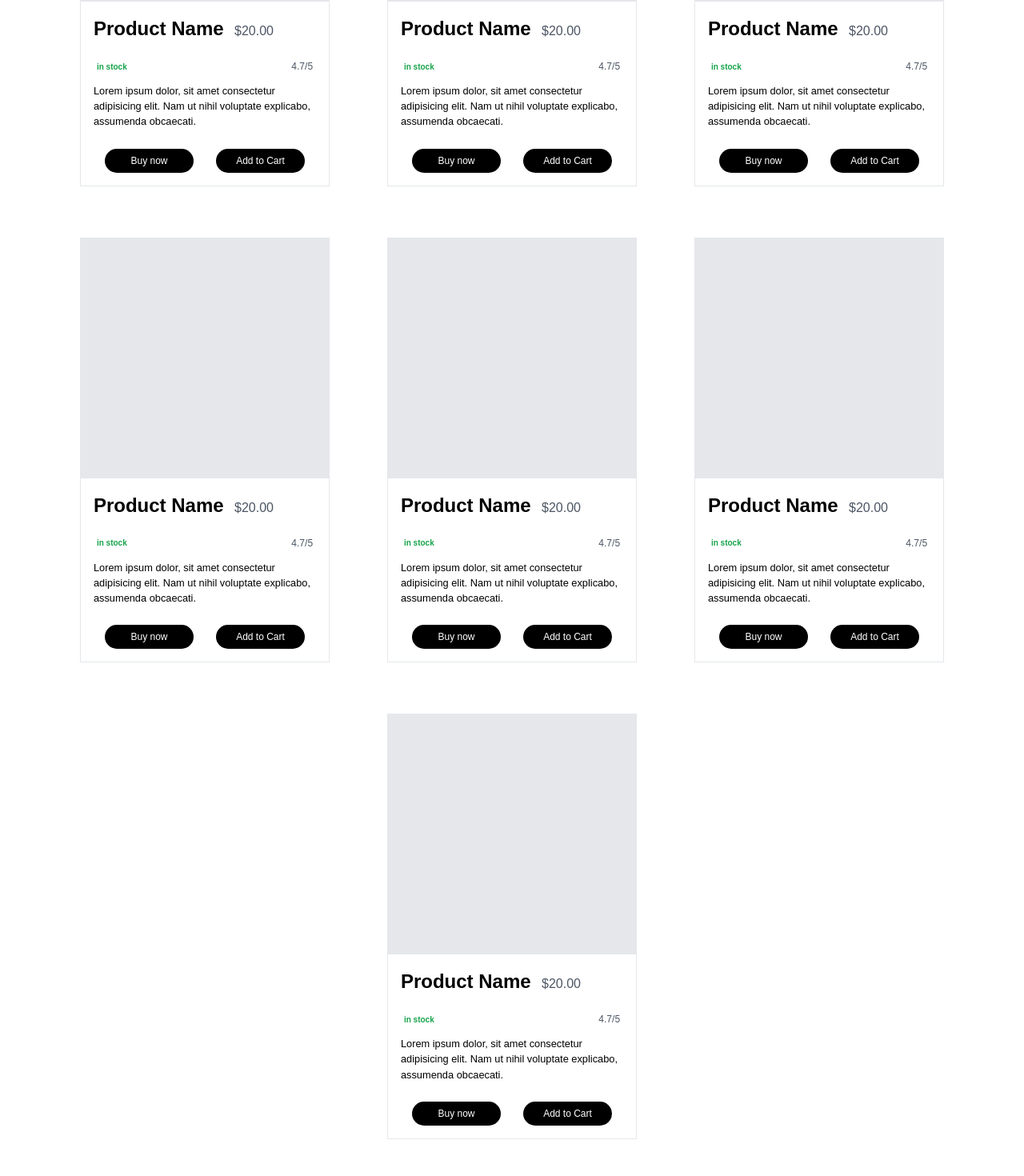
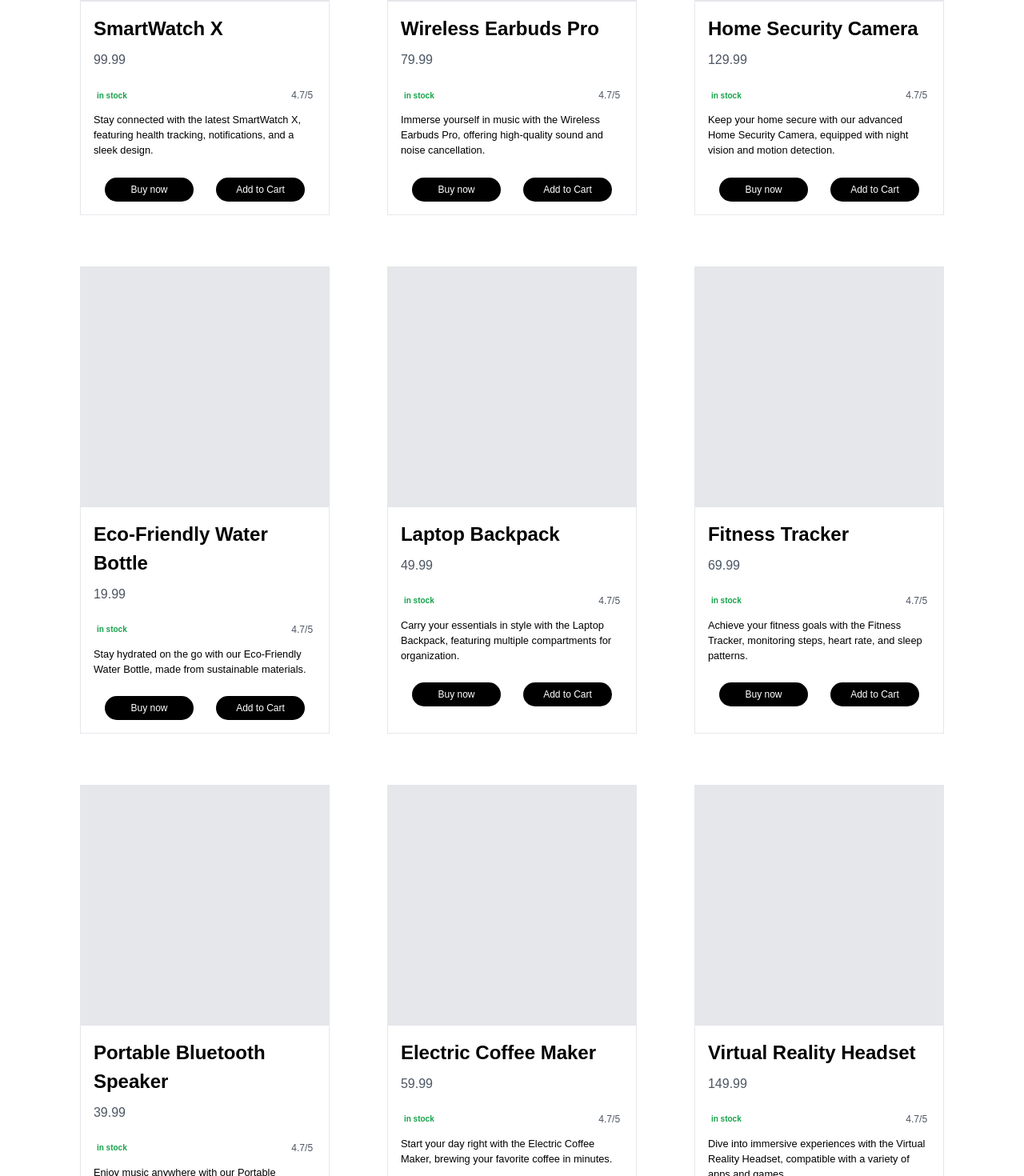
Before and after one commit to showyourbuilds/showyourbuilds, a Next.js app in the folder frontend/: page / in a window 1280 px wide. Shown: the part 451-1921 px from the top of the page at 80% size. Built offline with nearby package versions, Linux system fonts and the light colour scheme.

Commit message:
dummy data added and redux setup changes

```diff
--- a/frontend/app/page.tsx
+++ b/frontend/app/page.tsx
@@ -1,31 +1,30 @@
-"use client";
-import Navbar from "@/components/navbar/page";
 import React from "react";
+import data from '../public/dummyproducts.json';
+
 export default async function Home() {
-	const arr = [1,2,3,4,5,6,7];
 	return (
 		<>
-			<Navbar />
 			<input
 				type="text"
 				className="flex md:hidden my-8 w-[80%] mx-auto py-3 px-8 outline-none rounded-[50px] bg-gray-200"
 				placeholder="Search.."
 			/>
-			<div className="flex w-[90%] mx-auto flex-wrap md:justify-around justify-center mt-4">
-				{arr.map((tem) => {
+
+			<div className="flex w-[90%] mx-auto flex-wrap justify-center mt-4">
+				{data.map((item) => {
 					return(
-						<div key={tem} className="md:w-[27%] w-[95%] min-w-[270px] my-8 flex flex-col border justify-between items-center">
+						<div key={item.pname} className="md:w-[27%] w-[95%] min-w-[270px] my-8 flex flex-col border  items-center mx-auto">
 							<div className="w-full h-[300px] bg-gray-200"></div>
 							<div className="w-[90%] flex flex-col mx-auto justify-between">
 								<p className="text-[1.5rem] py-4 font-bold">
-									Product Name &nbsp;<span className="text-[1rem] font-light my-2 text-gray-600">$20.00</span>
+									{item.pname} &nbsp;<br/><span className="text-[1rem] font-light my-2 text-gray-600">{item.pprice}</span>
 								</p>
 								<div className="w-full flex justify-between items-center">
-									<p className="p-1 text-green-600 font-semibold text-[10px]">in stock</p>
+									<p className="p-1 text-green-600 font-semibold text-[10px]">{item.pavailability ? "in stock" : "out of stock"}</p>
 									<p className="text-[12px] text-gray-600 p-1">4.7/5</p>
 								</div>
 								<p className="text-[0.8rem] my-2">
-									Lorem ipsum dolor, sit amet consectetur adipisicing elit. Nam ut nihil voluptate explicabo, assumenda obcaecati.
+									{item.pdescription}
 								</p>
 								<div className="flex justify-around items-center w-full my-4">
 									<button className="w-[40%] border border-transparent bg-black text-white hover:bg-white hover:text-black hover:border hover:border-black py-[5px] text-[12px] rounded-[1.25rem]">Buy now</button>
--- a/frontend/components/navbar/page.tsx
+++ b/frontend/components/navbar/page.tsx
@@ -1,7 +1,9 @@
+"use client";
+
 import { setMode } from "@/redux/features/authSlice";
+import Link from "next/link";
 import React, { useState } from "react";
 import { useDispatch, useSelector } from "react-redux";
-
 export default function Navbar() {
 	const isLoggedIn = useSelector((state: any) => state.isLoggedIn);
 	const mode = useSelector((state: any) => state.mode);
@@ -40,14 +42,20 @@ export default function Navbar() {
 				id="toggle-ul"
 				className="md:w-[15%] h-[100%] bg-[#1f1c20] transition-all duration-300 rounded-br-[50%] md:rounded-none md:bg-transparent w-full z-10 absolute md:relative md:flex md:left-0 left-[-100vw] justify-around m-auto list-none pt-14 pl-8 md:p-0 items-center"
 			>
-				{li.map((item) => (
-					<li
-						key={item}
-						className="mx-4 flex items-center bg-transparent text-white md:text-gray-700 my-8 font-semibold md:my-0 hover:bg-gray-500 hover:p-4 md:hover:bg-transparent md:hover:p-0 transition-all"
-					>
-						{item}
-					</li>
-				))}
+				<li
+					className="mx-4 flex items-center bg-transparent text-white md:text-gray-700 my-8 font-semibold md:my-0 hover:bg-gray-500 hover:p-4 md:hover:bg-transparent md:hover:p-0 transition-all"
+				>
+					<Link href={'/'}>
+						Home
+					</Link>
+				</li>
+				<li
+					className="mx-4 flex items-center bg-transparent text-white md:text-gray-700 my-8 font-semibold md:my-0 hover:bg-gray-500 hover:p-4 md:hover:bg-transparent md:hover:p-0 transition-all"
+				>
+					<Link href={'/explore'}>
+						Explore
+					</Link>
+				</li>
 				<li className="mx-4 md:hidden flex items-center bg-transparent my-8 hover:bg-gray-500 hover:p-4 transition-all">
 					<i className="fa-solid fa-user-circle text-[2.5rem] bg-transparent text-white"></i>
 					<p className="bg-transparent text-white mx-4">user</p>
@@ -64,10 +72,10 @@ export default function Navbar() {
 				/>
 				<div className="w-[80%] md:w-[20%] flex items-center justify-around">
 					<a>
-						<i className="fa-solid fa-cart-shopping text-[1rem]"></i>
+						<i className="fa-solid fa-cart-shopping text-[1rem] md:text-[1.5rem] cursor-pointer"></i>
 					</a>
 					<a className="flex items-center">
-						<i className="fa-solid fa-bell text-[1rem]"></i>
+						<i className="fa-solid fa-bell text-[1rem] md:text-[1.5rem] cursor-pointer"></i>
 						<div className="w-[10%] h-[10%] bg-red-500 rounded-full flex justify-center items-cblack font-bold"></div>
 					</a>
 					{/* {mode === "light" ? (
@@ -85,8 +93,10 @@ export default function Navbar() {
 							}}
 						></i>
 					)} */}
-					<div className="md:block hidden">
-						<i className="fa-solid fa-user-circle text-[1.5rem]"></i>
+					<div className="md:block hidden cursor-pointer">
+						<Link href={'/profile/dummyuser'}>
+							<i className="fa-solid fa-user-circle text-[1.5rem] md:text-[2rem]"></i>
+						</Link>
 					</div>
 					<div
 						id="menuIcon"
--- /dev/null
+++ b/frontend/public/dummyproducts.json
@@ -0,0 +1,122 @@
+[
+	{
+		"pname": "SmartWatch X",
+		"pprice": 99.99,
+		"pavailability": true,
+		"pdescription": "Stay connected with the latest SmartWatch X, featuring health tracking, notifications, and a sleek design."
+	},
+	{
+		"pname": "Wireless Earbuds Pro",
+		"pprice": 79.99,
+		"pavailability": true,
+		"pdescription": "Immerse yourself in music with the Wireless Earbuds Pro, offering high-quality sound and noise cancellation."
+	},
+	{
+		"pname": "Home Security Camera",
+		"pprice": 129.99,
+		"pavailability": true,
+		"pdescription": "Keep your home secure with our advanced Home Security Camera, equipped with night vision and motion detection."
+	},
+	{
+		"pname": "Eco-Friendly Water Bottle",
+		"pprice": 19.99,
+		"pavailability": true,
+		"pdescription": "Stay hydrated on the go with our Eco-Friendly Water Bottle, made from sustainable materials."
+	},
+	{
+		"pname": "Laptop Backpack",
+		"pprice": 49.99,
+		"pavailability": true,
+		"pdescription": "Carry your essentials in style with the Laptop Backpack, featuring multiple compartments for organization."
+	},
+	{
+		"pname": "Fitness Tracker",
+		"pprice": 69.99,
+		"pavailability": true,
+		"pdescription": "Achieve your fitness goals with the Fitness Tracker, monitoring steps, heart rate, and sleep patterns."
+	},
+	{
+		"pname": "Portable Bluetooth Speaker",
+		"pprice": 39.99,
+		"pavailability": true,
+		"pdescription": "Enjoy music anywhere with our Portable Bluetooth Speaker, delivering crisp sound and a compact design."
+	},
+	{
+		"pname": "Electric Coffee Maker",
+		"pprice": 59.99,
+		"pavailability": true,
+		"pdescription": "Start your day right with the Electric Coffee Maker, brewing your favorite coffee in minutes."
+	},
+	{
+		"pname": "Virtual Reality Headset",
+		"pprice": 149.99,
+		"pavailability": true,
+		"pdescription": "Dive into immersive experiences with the Virtual Reality Headset, compatible with a variety of apps and games."
+	},
+	{
+		"pname": "Air Purifier",
+		"pprice": 89.99,
+		"pavailability": true,
+		"pdescription": "Breathe cleaner air with our advanced Air Purifier, removing allergens and pollutants from your home."
+	},
+	{
+		"pname": "Smart LED Light Bulbs",
+		"pprice": 19.99,
+		"pavailability": true,
+		"pdescription": "Illuminate your space with Smart LED Light Bulbs, controllable via a mobile app for customized lighting."
+	},
+	{
+		"pname": "Stainless Steel Cooking Set",
+		"pprice": 129.99,
+		"pavailability": true,
+		"pdescription": "Upgrade your kitchen with the Stainless Steel Cooking Set, featuring durable and versatile cookware."
+	},
+	{
+		"pname": "Solar-Powered Phone Charger",
+		"pprice": 29.99,
+		"pavailability": true,
+		"pdescription": "Charge your devices on the go with the Solar-Powered Phone Charger, harnessing the power of the sun."
+	},
+	{
+		"pname": "Gaming Mouse",
+		"pprice": 49.99,
+		"pavailability": true,
+		"pdescription": "Enhance your gaming experience with the precision of our Gaming Mouse, designed for comfort and performance."
+	},
+	{
+		"pname": "Wireless Charging Pad",
+		"pprice": 24.99,
+		"pavailability": true,
+		"pdescription": "Simplify charging with our Wireless Charging Pad, compatible with a wide range of smartphones."
+	},
+	{
+		"pname": "Bluetooth Fitness Scale",
+		"pprice": 39.99,
+		"pavailability": true,
+		"pdescription": "Track your fitness journey with the Bluetooth Fitness Scale, syncing data to your mobile device for easy monitoring."
+	},
+	{
+		"pname": "Outdoor Camping Tent",
+		"pprice": 89.99,
+		"pavailability": true,
+		"pdescription": "Experience the great outdoors with our spacious and weather-resistant Outdoor Camping Tent."
+	},
+	{
+		"pname": "Noise-Canceling Headphones",
+		"pprice": 109.99,
+		"pavailability": true,
+		"pdescription": "Escape into your own world with our Noise-Canceling Headphones, perfect for travel or quiet moments."
+	},
+	{
+		"pname": "4K Action Camera",
+		"pprice": 149.99,
+		"pavailability": true,
+		"pdescription": "Capture your adventures in stunning detail with the 4K Action Camera, waterproof and ready for action."
+	},
+	{
+		"pname": "Robot Vacuum Cleaner",
+		"pprice": 199.99,
+		"pavailability": true,
+		"pdescription": "Keep your home clean effortlessly with the Robot Vacuum Cleaner, equipped with smart navigation and scheduling features."
+	}
+]
--- a/frontend/redux/provider.tsx
+++ b/frontend/redux/provider.tsx
@@ -1,15 +1,16 @@
 "use client";
-
 import { PersistGate } from "redux-persist/integration/react";
-import { store } from "./store";
+import { persistor, store } from "./store";
 import { Provider } from "react-redux";
-import { persistStore } from "redux-persist";
+import Navbar from "@/components/navbar/page";
 
 export function ReduxProvider({ children }: { children: React.ReactNode }) {
 	return (
 		<Provider store={store}>
-			<PersistGate persistor={persistStore(store)}></PersistGate>
-			{children}
+			<PersistGate persistor={persistor}>
+				<Navbar />
+				{children}
+			</PersistGate>
 		</Provider>
 	);
 }
--- a/frontend/redux/store.tsx
+++ b/frontend/redux/store.tsx
@@ -10,8 +10,8 @@ import {
 } from "redux-persist";
 import storage from "redux-persist/lib/storage";
 import { configureStore } from "@reduxjs/toolkit";
-
-const persistConfig = { key: "palettlepulsedev", storage, version: 1 };
+import persistStore from "redux-persist/lib/persistStore";
+const persistConfig = { key: "palettlepulsedev", storage: storage };
 const persistedReducer = persistReducer(persistConfig, authReducer);
 const reduxstore = configureStore({
 	reducer: persistedReducer,
@@ -29,6 +29,7 @@ const reduxstore = configureStore({
 			},
 		} as any),
 });
-export const store = reduxstore;
+export let store = reduxstore;
+export let persistor = persistStore(store);
 export type RootState = ReturnType<typeof store.getState>;
 export type AppDispatch = typeof store.dispatch;
```
